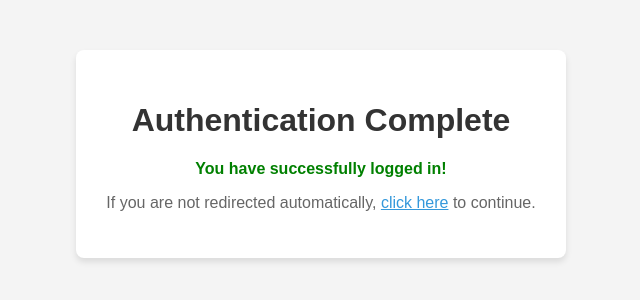
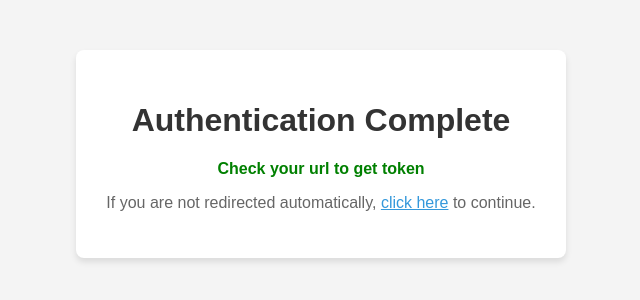
Before and after one commit to minssss-rgb/minssss-rgb.github.io, a plain HTML site: page callback/index.html in a window 1280 px wide. Shown: the part 246-546 px from the top of the page, 319-959 px from the left. Drawn offline with Linux system fonts and the light colour scheme.

Commit message:
Update index.html

```diff
--- a/callback/index.html
+++ b/callback/index.html
@@ -44,7 +44,7 @@
 
     <div class="container">
         <h1>Authentication Complete</h1>
-        <p class="success">You have successfully logged in!</p>
+        <p class="success">Check your url to get token</p>
         <p>If you are not redirected automatically, <a href="/" style="color: #3498db;">click here</a> to continue.</p>
     </div>
 
```
